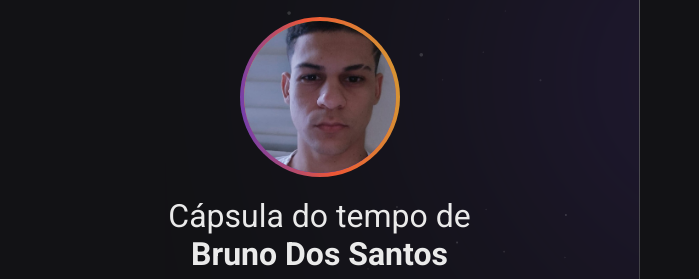
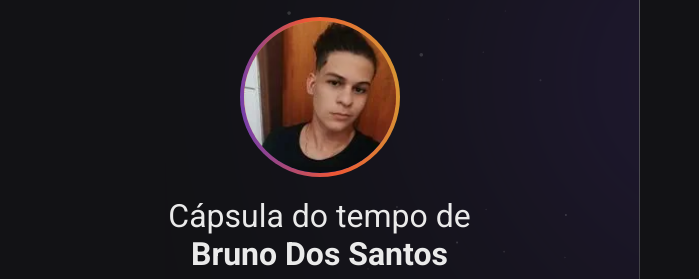
Before and after one commit to BrunoDosSantos26/nlw-project, a plain HTML site: page index.html in a window 1280 px wide. Shown: the part 273-552 px from the top of the page, 0-699 px from the left. Drawn offline with Linux system fonts and the light colour scheme.

Commit message:
atualização foto profile

```diff
--- a/index.html
+++ b/index.html
@@ -18,7 +18,7 @@
 <body>
   <aside>
     <img src="./assets/logo.svg" alt="Logo NLW Spacetime">
-    <img src="./assets/bruno.png.jpeg" alt="Foto do Bruno">
+    <img src="./assets/perfil.webp" alt="Foto do Bruno">
 
     <p>
       Cápsula do tempo de <br>
```
Also changed, not shown: assets/perfil.webp (added).
